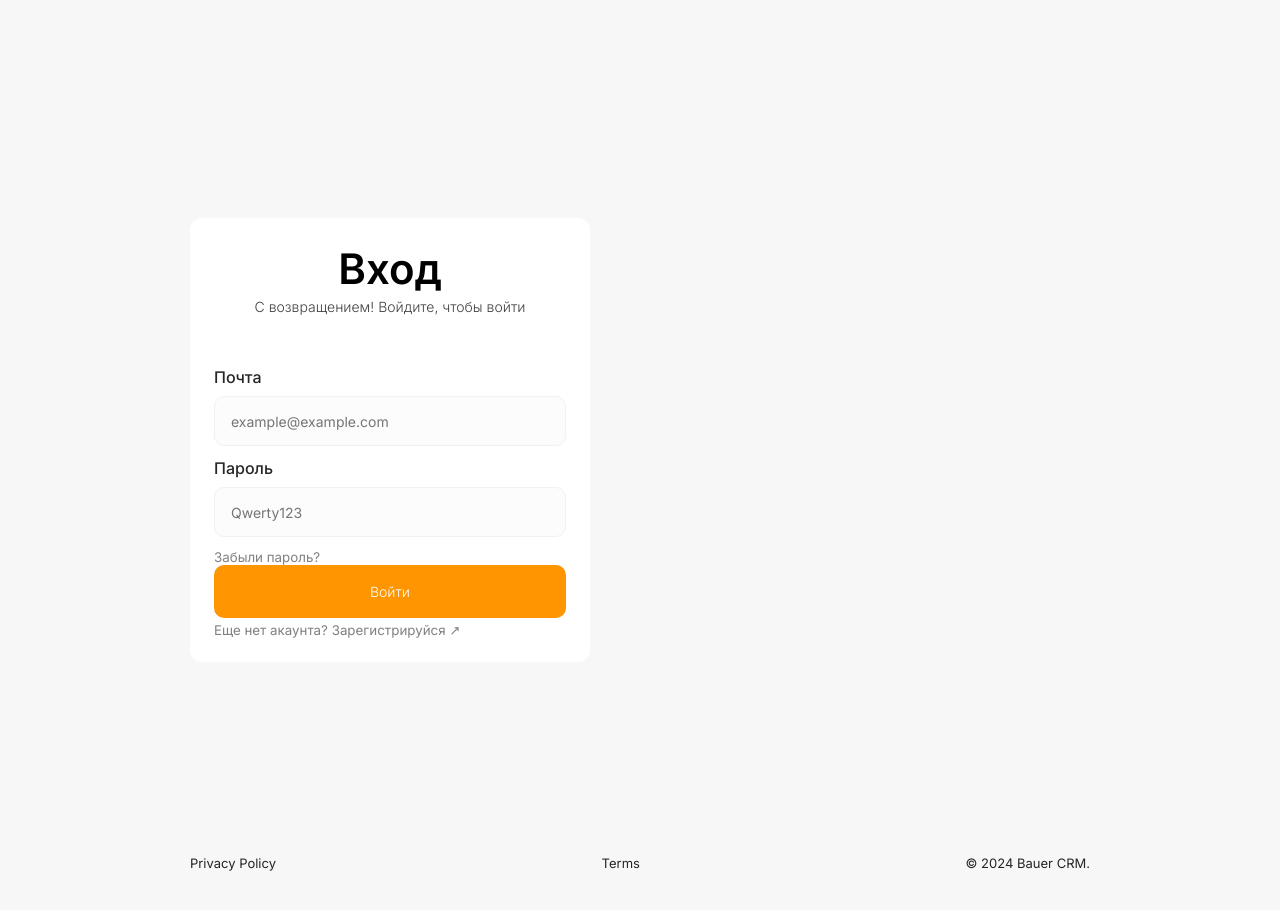
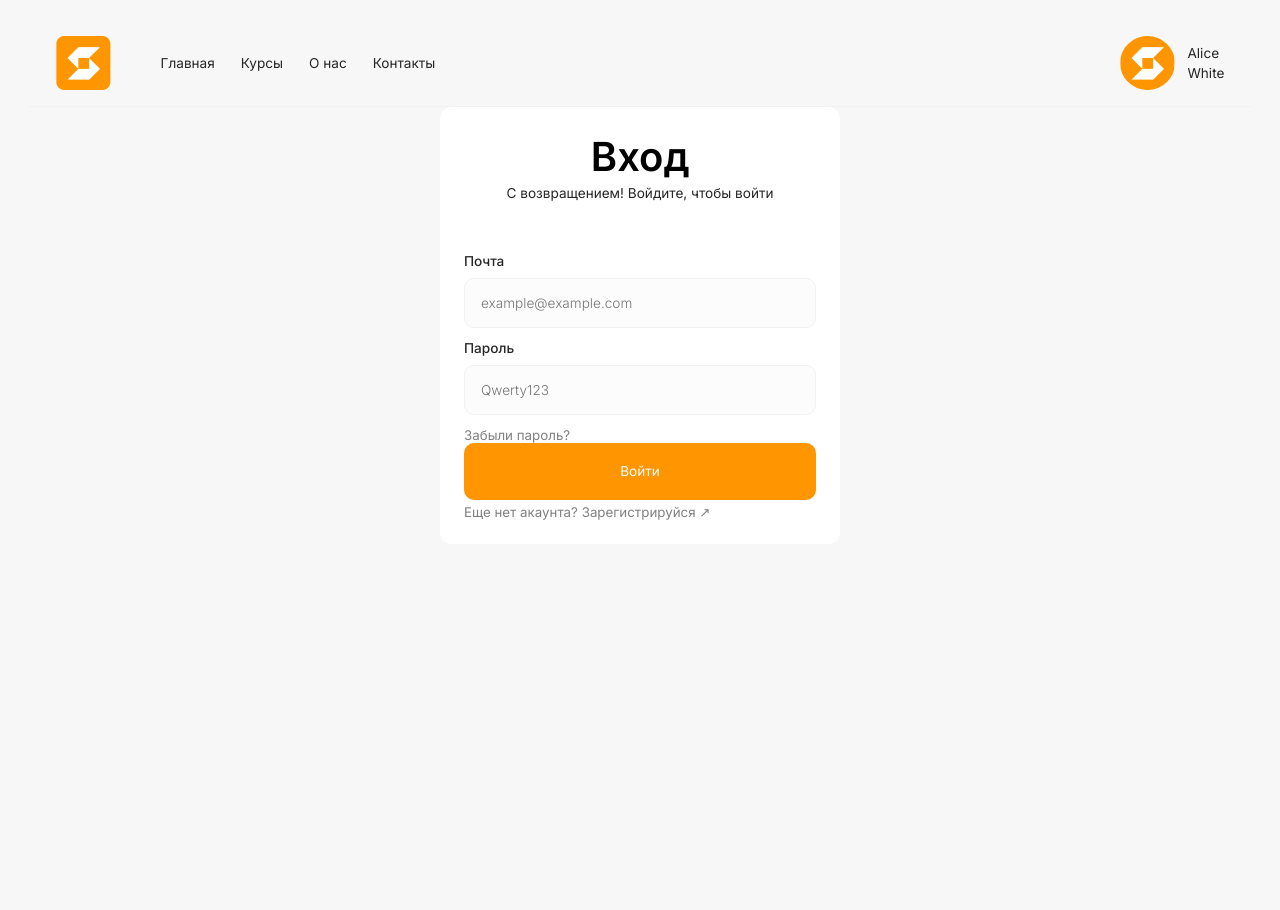
Before and after one commit to SaraKlarapova/shop, a React (Create React App) app in the folder client/: page /auth/sign-in in a window 1280 px wide. Shown: the top 910 px of the page. After the commit the page ends 800 px from the top, so only its background shows below. Built offline with nearby package versions, Linux system fonts and the light colour scheme.

Commit message:
header + signin

```diff
--- a/client/src/App.tsx
+++ b/client/src/App.tsx
@@ -14,6 +14,7 @@ import { AllCourses } from "pages/dashboard/all-courses";
 import { Navbar } from "components/navbar";
 import styles from './index.module.scss'
 import { Course } from "pages/dashboard/course";
+import { Header } from "components/header";
 
 function App() {
 
@@ -26,6 +27,7 @@ function App() {
       <AxiosJWT />
       <ToastContainer />
       <div className={styles.wrapper}>
+        <Header />
         {!pathnames ?
           <Navbar>
             <Routes>
--- /dev/null
+++ b/client/src/components/header/index.module.scss
@@ -0,0 +1,42 @@
+.header {
+    max-width: 1860px;
+    width: 100%;
+    border-bottom: 1px solid var(--white95);
+    padding: 2vh 2vw;
+    user-select: none;
+    justify-content: space-between;
+
+    &, & * {
+        display: flex;
+        flex-direction: row;
+        align-items: center;
+    }
+
+    .navigate {
+        gap: 50px;
+
+        .links {
+            gap: 26px;
+
+            & > * {
+                :hover {
+                    color: var(--orange50);
+                }
+            }
+        }
+    }
+
+    .profile {
+        gap: 12px;
+        cursor: pointer;
+
+        img {
+            border-radius: 100%;
+        }
+
+        .name {
+            flex-direction: column;
+            align-items: start;
+        }
+    }
+}
--- /dev/null
+++ b/client/src/components/header/index.tsx
@@ -0,0 +1,51 @@
+import { Link, Navigate, useNavigate } from 'react-router-dom'
+import styles from './index.module.scss'
+import logo from 'assets/images/Logo54.png'
+import { Fs18Fw400, Fs18Fw400Black } from 'components/typography'
+import { ButtonPrimary, ButtonSecondary } from 'ui/buttons'
+
+export const Header = () => {
+
+    const isAuthed = true
+    const name = 'Alice'
+    const surname = 'White'
+    const avatar = logo
+
+    const navigate = useNavigate()
+
+    return (
+        <header className={styles.header}>
+            <nav className={styles.navigate}>
+                <img src={logo} />
+                <div className={styles.links}>
+                    <Link to={''} className={styles.navLink}>
+                        <Fs18Fw400.span>Главная</Fs18Fw400.span>
+                    </Link>
+                    <Link to={'/all-courses'} className={styles.navLink}>
+                        <Fs18Fw400.span>Курсы</Fs18Fw400.span>
+                    </Link>
+                    <Link to={''} className={styles.navLink}>
+                        <Fs18Fw400.span>О нас</Fs18Fw400.span>
+                    </Link>
+                    <Link to={''} className={styles.navLink}>
+                        <Fs18Fw400.span>Контакты</Fs18Fw400.span>
+                    </Link>
+                </div>
+            </nav>
+            {isAuthed ?
+                <div className={styles.profile} onClick={() => navigate('/profile')}>
+                    <img src={avatar} alt='' />
+                    <div className={styles.name}>
+                        <Fs18Fw400.span>{name}</Fs18Fw400.span>
+                        <Fs18Fw400.span>{surname}</Fs18Fw400.span>
+                    </div>
+                </div>
+                :
+                <div className={styles.sign}>
+                    <ButtonSecondary>Регистрация</ButtonSecondary>
+                    <ButtonPrimary>Вход</ButtonPrimary>
+                </div>
+            }
+        </header>
+    )
+}
--- a/client/src/components/typography/index.module.scss
+++ b/client/src/components/typography/index.module.scss
@@ -20,7 +20,7 @@
 }
 
 .Fs48Fw600 {
-    font-size: var(--fs-38);
+    font-size: var(--fs-48);
     font-style: normal;
     font-weight: 600;
     line-height: 130%;
@@ -28,7 +28,7 @@
 
 .Fs48Fw600Black {
     color: var(--black);
-    font-size: var(--fs-38);
+    font-size: var(--fs-48);
     font-style: normal;
     font-weight: 600;
     line-height: 130%;
@@ -51,10 +51,11 @@
 }
 
 .Fs18Fw400 {
-    font-size: var(--fs-14);
+    font-size: var(--fs-18);
     font-style: normal;
-    font-weight: 300;
+    font-weight: 400;
     line-height: 150%;
+    color: var(--grey15);
 }
 
 .Fs16Fw400Black {
--- a/client/src/index.scss
+++ b/client/src/index.scss
@@ -24,8 +24,9 @@ input {
 
 body {
     font-family: 'Inter';
-    color: var(--dark);
-    background-color: var(--white97) ;
+    color: var(--grey15);
+    background-color: var(--white97);
+    margin: 20px 30px 0px;
 }
 
 a {
@@ -33,10 +34,16 @@ a {
     text-decoration: none;
 }
 
+.wrapper {
+    display: flex;
+    flex-direction: column;
+    justify-content: space-between;
+}
+
 :root {
 
-    --fs-18: 14px;
-    --fs-48: 42px;
+    --fs-18: 1.7vh;
+    --fs-48: 5vh;
 
     --fs-8: 8px;
     --fs-10: 10px;
@@ -59,8 +66,6 @@ a {
     --fs-25: 25px;
     --fs-28: 28px;
     --fs-32: 32px;
-    --fs-38: 42px;
-    --fs-48: 48px;
 }
 
 :root {
--- a/client/src/pages/Main/index.module.scss
+++ b/client/src/pages/Main/index.module.scss
@@ -1,44 +1,8 @@
 .wrapper {
-    display: grid;
-    grid-template-columns: 1fr 1fr;
-    min-height: 100vh;
-}
-
-.logo {
-    font-size: var(--fs-25);
-    font-weight: 600;
-    color: var(--white);
-
-}
-
-.leftBlock {
-    position: relative;
-    padding: 40px;
-
-    &::before {
-        content: "";
-        position: absolute;
-        top: 0;
-        left: 0;
-        width: 100%;
-        height: 100%;
-    }
-}
-
-.rightBlock {
-    padding-top: 40px;
-    display: flex;
-    justify-content: center;
-    padding-bottom: 40px;
-}
-
-.block {
-    width: 100%;
-    max-width: 75%;
     display: flex;
     flex-direction: column;
-    justify-content: space-between;
-    padding-left: 200px;
+    justify-content: center;
+    align-items: center;
 }
 
 .footer {
@@ -49,18 +13,11 @@
 
 }
 
-.item {
-    font-size: var(--fs-13);
-    color: var(--lightGray);
-}
-
 .auth {
     display: flex;
     justify-content: center;
     flex-direction: column;
     align-items: center;
-    height: 100vh;
-    gap: 8px;
     width: 100%;
     max-width: 400px;
 }
--- a/client/src/pages/Main/index.tsx
+++ b/client/src/pages/Main/index.tsx
@@ -1,4 +1,4 @@
-import { Button } from "ui/buttons";
+import { ButtonPrimary } from "ui/buttons";
 import styles from './index.module.scss'
 import { Navigate, Route, Routes, useNavigate } from "react-router-dom";
 import { SignUp } from "./signup";
@@ -22,28 +22,11 @@ export const Main = () => {
     return (
         <>
             <main className={styles.wrapper}>
-                <div className={styles.rightBlock}>
-                    <div className={styles.block}>
-                        <div className={styles.auth}>
-                            <Routes>
-                                <Route path={"/sign-in"} element={<SignIn />}></Route>
-                                <Route path={"/sign-up"} element={<SignUp />}></Route>
-                            </Routes>
-                        </div>
-
-                        <div className={styles.footer}>
-                            <div className={styles.item}>
-                                Privacy Policy
-                            </div>
-                            <div className={styles.item}>
-                                Terms
-                            </div>
-                            <div className={styles.item}>
-                                © 2024 Bauer CRM.
-                            </div>
-                        </div>
-                    </div>
-
+                <div className={styles.auth}>
+                    <Routes>
+                        <Route path={"/sign-in"} element={<SignIn />}></Route>
+                        <Route path={"/sign-up"} element={<SignUp />}></Route>
+                    </Routes>
                 </div>
             </main>
         </>
--- a/client/src/pages/Main/signin/index.tsx
+++ b/client/src/pages/Main/signin/index.tsx
@@ -1,6 +1,6 @@
 import styles from '../index.module.scss'
 import { Link, useNavigate } from 'react-router-dom';
-import { Button } from 'ui/buttons';
+import { ButtonPrimary } from 'ui/buttons';
 import { password } from 'zodTypes';
 import { z } from 'zod';
 import { zodResolver } from '@hookform/resolvers/zod';
@@ -78,7 +78,7 @@ export const SignIn = () => {
                     </Link>
                 </p>
             </div>
-            <Button isLoading={isLoading} onClick={handleSubmit(onSubmit)}>Войти</Button>
+            <ButtonPrimary isLoading={isLoading} onClick={handleSubmit(onSubmit)}>Войти</ButtonPrimary>
             <div className={styles.flexSpaceBetween}>
                 <p className={styles.link}>
                     Еще нет акаунта?&nbsp;
--- /dev/null
+++ b/client/src/pages/profile/index.tsx
@@ -0,0 +1 @@
+<h1>create profile</h1>
--- a/client/src/ui/buttons/index.module.scss
+++ b/client/src/ui/buttons/index.module.scss
@@ -28,13 +28,24 @@
     }
 }
 
-.buttonStandard {
+.buttonPrimary {
     background: var(--orange50);
-    color: white;
+    color: var(--white);
     border-radius: 10px;
     padding: 18px 20px;
-    font-size: var(--fs-14);
-    font-weight: 300;
+    font-size: var(--fs-18);
+    font-style: normal;
+    font-weight: 400;
+    line-height: 150%;
+}
+
+.buttonSecondary {
+    color: var(--grey15);
+    padding: 18px 20px;
+    font-size: var(--fs-18);
+    font-style: normal;
+    font-weight: 400;
+    line-height: 150%;
 }
 
 .buttonGradient {
--- a/client/src/ui/buttons/index.tsx
+++ b/client/src/ui/buttons/index.tsx
@@ -27,7 +27,9 @@ const withStyleToggle = (styleName: string) => {
         );
     }
 }
-export const Button = withStyle("buttonStandard");
+export const ButtonPrimary = withStyle("buttonPrimary");
+export const ButtonSecondary = withStyle("buttonSecondary");
+export const Button = withStyle("buttonPrimary");
 
 export const ButtonGradient = withStyle("buttonGradient");
 export const ButtonBlue = withStyle("buttonBlue");
--- a/client/src/ui/inputs/inputs.module.scss
+++ b/client/src/ui/inputs/inputs.module.scss
@@ -105,7 +105,7 @@
 
 .InputLight {
     label {
-        font-size: var(--fs-16);
+        font-size: var(--fs-18);
         font-weight: 500;
         color: var(--grey15);
     }
@@ -116,7 +116,8 @@
         background: var(--white99);
         border: 1px solid var(--white95);
         border-radius: 10px;
-        font-size: var(--fs-14);
+        font-size: var(--fs-18);
+        font-weight: 300;
         color: var(--grey40);
         margin: 4px 0px;
         appearance: none;
```
Also changed, not shown: client/src/assets/images/Logo54.png (added), 1 other file (tests, documents, lock files or other folders).
